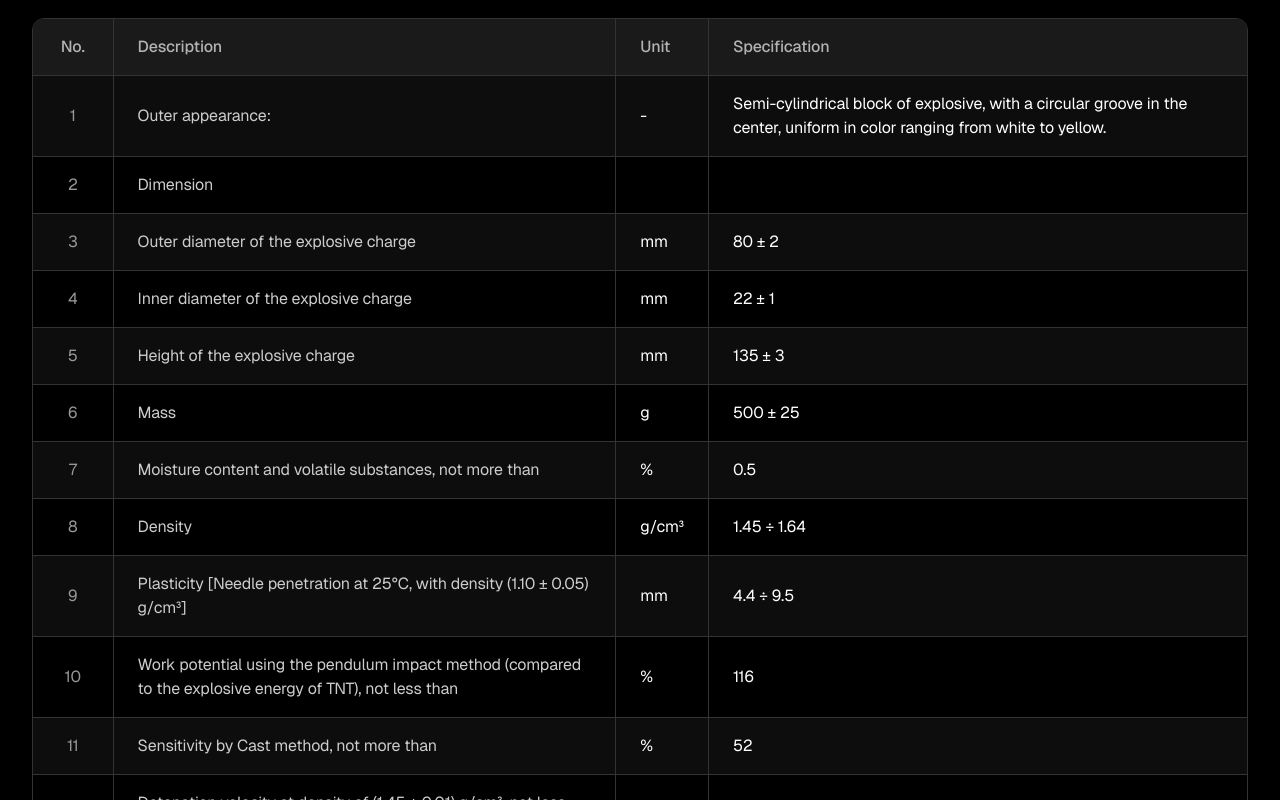
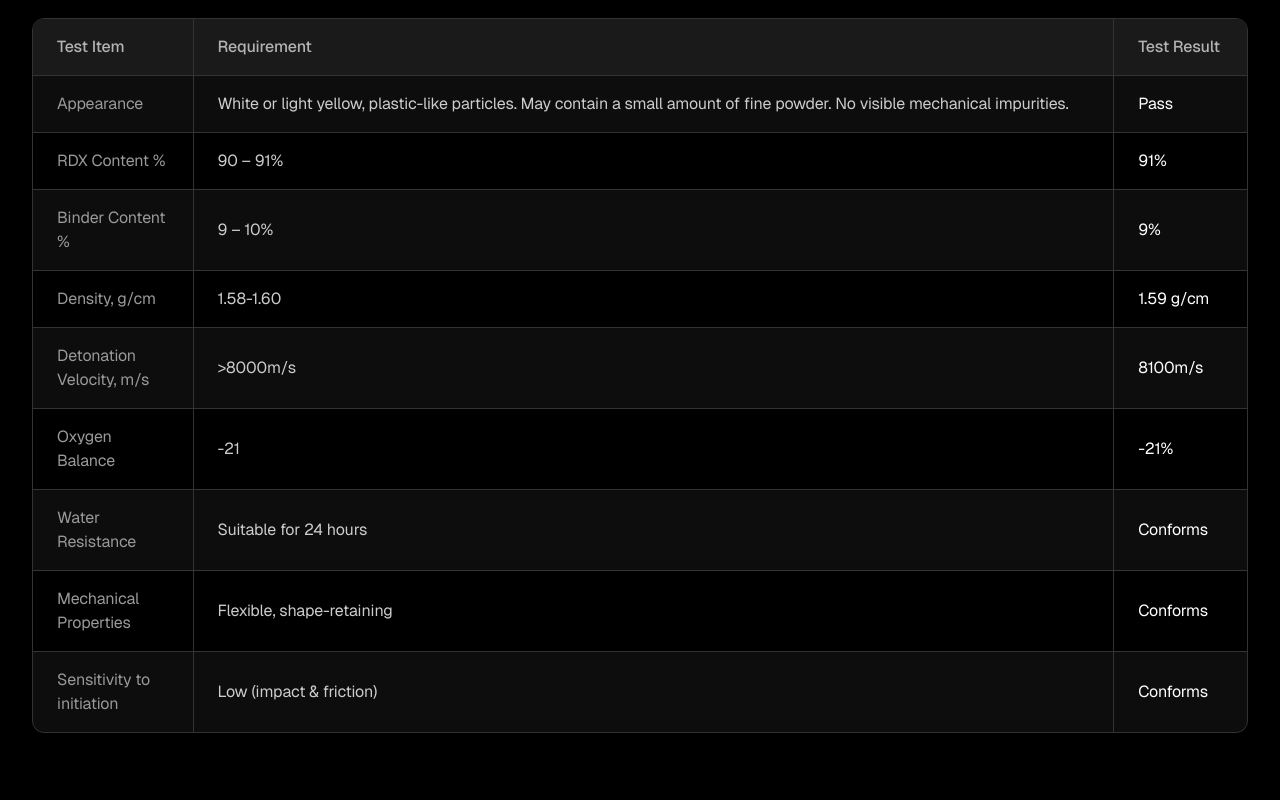
Before and after one commit to syedeasin/marshall-defence, a Next.js app: page /energetics in a window 1280 px wide. Shown: the part 2140-2940 px from the top of the page. Built offline with nearby package versions, Linux system fonts and the light colour scheme.

Commit message:
Update about section layout and c4-E table data

```diff
--- a/src/app/energetics/page.tsx
+++ b/src/app/energetics/page.tsx
@@ -18,6 +18,7 @@ interface DataTable {
 interface DataSheetSection {
     subtitle?: string;
     table: DataTable;
+    tableVariant?: "numbered" | "labeled";
 }
 
 interface DataSheet {
@@ -29,7 +30,7 @@ interface DataSheet {
 /* ═══════════════════════════════════════════════════════════════
    TABLE COMPONENT
    ═══════════════════════════════════════════════════════════════ */
-function TechTable({ headers, rows }: DataTable) {
+function TechTable({ headers, rows, variant = "numbered" }: DataTable & { variant?: "numbered" | "labeled" }) {
     return (
         <div className="border border-n8 rounded-xl overflow-hidden">
             <div className="overflow-x-auto">
@@ -40,7 +41,7 @@ function TechTable({ headers, rows }: DataTable) {
                             <th
                                 key={i}
                                 className={`py-4 px-6 text-p5 tracking-p font-medium text-n3 text-left ${
-                                    i === 0 ? "w-[80px] text-center" : ""
+                                    i === 0 ? (variant === "numbered" ? "w-[80px] text-center" : "w-[160px]") : ""
                                 } ${i < headers.length - 1 ? "border-r border-n8" : ""}`}
                             >
                                 {h}
@@ -77,7 +78,9 @@ function TechTable({ headers, rows }: DataTable) {
                                         key={ci}
                                         className={`py-4 px-6 text-p5 tracking-p font-normal ${
                                             ci === 0
-                                                ? "text-n4 text-center w-[80px]"
+                                                ? variant === "numbered"
+                                                    ? "text-n4 text-center w-[80px]"
+                                                    : "text-n4 text-left w-[160px]"
                                                 : ci === 1
                                                     ? "text-n2"
                                                     : "text-white"
@@ -127,7 +130,7 @@ function DataSheetBlock({ sheet }: { sheet: DataSheet }) {
                                 {section.subtitle}
                             </h3>
                         )}
-                        <TechTable headers={section.table.headers} rows={section.table.rows} />
+                        <TechTable headers={section.table.headers} rows={section.table.rows} variant={section.tableVariant ?? "numbered"} />
                     </div>
                 ))}
             </div>
@@ -174,23 +177,19 @@ const c4eSheet: DataSheet = {
     title: "C4-E Technical Data Sheet",
     sections: [
         {
+            tableVariant: "labeled",
             table: {
-                headers: ["No.", "Description", "Unit", "Specification"],
+                headers: ["Test Item", "Requirement", "Test Result"],
                 rows: [
-                    ["1", "Outer appearance:", "-", "Semi-cylindrical block of explosive, with a circular groove in the center, uniform in color ranging from white to yellow."],
-                    ["2", "Dimension", "", ""],
-                    ["3", "Outer diameter of the explosive charge", "mm", "80 ± 2"],
-                    ["4", "Inner diameter of the explosive charge", "mm", "22 ± 1"],
-                    ["5", "Height of the explosive charge", "mm", "135 ± 3"],
-                    ["6", "Mass", "g", "500 ± 25"],
-                    ["7", "Moisture content and volatile substances, not more than", "%", "0.5"],
-                    ["8", "Density", "g/cm³", "1.45 ÷ 1.64"],
-                    ["9", "Plasticity [Needle penetration at 25°C, with density (1.10 ± 0.05) g/cm³]", "mm", "4.4 ÷ 9.5"],
-                    ["10", "Work potential using the pendulum impact method (compared to the explosive energy of TNT), not less than", "%", "116"],
-                    ["11", "Sensitivity by Cast method, not more than", "%", "52"],
-                    ["13", "Detonation velocity at density of (1.45 ± 0.01) g/cm³, not less than", "m/s", "7100"],
-                    ["12", "Lead column compression strength [weight (25 ± 0.01) g, at a density of (1.45 ± 0.01) g/cm³], not less than", "mm", "20"],
-                    ["13", "Thermal stability at 100°C for 40 hours, not more than", "cm³/g", "1.0"],
+                    ["Appearance", "White or light yellow, plastic-like particles. May contain a small amount of fine powder. No visible mechanical impurities.", "Pass"],
+                    ["RDX Content %", "90 – 91%", "91%"],
+                    ["Binder Content %", "9 – 10%", "9%"],
+                    ["Density, g/cm", "1.58-1.60", "1.59 g/cm"],
+                    ["Detonation Velocity, m/s", ">8000m/s", "8100m/s"],
+                    ["Oxygen Balance", "-21", "-21%"],
+                    ["Water Resistance", "Suitable for 24 hours", "Conforms"],
+                    ["Mechanical Properties", "Flexible, shape-retaining", "Conforms"],
+                    ["Sensitivity to initiation", "Low (impact & friction)", "Conforms"],
                 ],
             },
         },
--- a/src/app/layout.tsx
+++ b/src/app/layout.tsx
@@ -19,15 +19,15 @@ const GeistSans = localFont({
 export const metadata: Metadata = {
   metadataBase: new URL("https://marshall-defense.com"),
   title: {
-    default: "Marshall Defense | Global B2B Defense Equipment Supplier",
+    default: "Marshall Defense | Global Defense Equipment Supplier",
     template: "%s | Marshall Defense",
   },
   description:
-    "Marshall Defense is a trusted B2B supplier of firearms, ammunition, defense apparel, and tactical equipment for military, law enforcement, and government agencies worldwide.",
+    "Marshall Defense is a trusted supplier of firearms, ammunition, defense apparel, and tactical equipment for military, law enforcement, and government agencies worldwide.",
   keywords: [
     "defense supplier",
     "military equipment",
-    "B2B defense",
+    "defense",
     "firearms supplier",
     "tactical equipment",
     "ITAR compliant",
@@ -37,16 +37,16 @@ export const metadata: Metadata = {
   openGraph: {
     type: "website",
     siteName: "Marshall Defense",
-    title: "Marshall Defense | Global B2B Defense Equipment Supplier",
+    title: "Marshall Defense | Global Defense Equipment Supplier",
     description:
-      "Trusted B2B supplier of firearms, ammunition, and tactical equipment for military, law enforcement, and government agencies worldwide.",
+      "Trusted supplier of firearms, ammunition, and tactical equipment for military, law enforcement, and government agencies worldwide.",
     images: [{ url: "/images/hero-bg.webp", width: 1200, height: 630, alt: "Marshall Defense" }],
   },
   twitter: {
     card: "summary_large_image",
-    title: "Marshall Defense | Global B2B Defense Equipment Supplier",
+    title: "Marshall Defense | Global Defense Equipment Supplier",
     description:
-      "Trusted B2B supplier of firearms, ammunition, and tactical equipment for military and law enforcement.",
+      "Trusted supplier of firearms, ammunition, and tactical equipment for military and law enforcement.",
     images: ["/images/hero-bg.webp"],
   },
   robots: { index: true, follow: true },
--- a/src/app/page.tsx
+++ b/src/app/page.tsx
@@ -50,34 +50,27 @@ export default function HomePage() {
         <div className="max-w-7xl mx-auto w-full">
 
           {/* Row 1: 40/60 split */}
-          <div className="grid grid-cols-1 lg:grid-cols-[2fr_3fr] gap-12 lg:gap-20 mb-20">
-
-            {/* Left col (40%) — label + seal */}
-            <div className="flex flex-row items-start justify-between lg:flex-col lg:h-full">
+          <div className="grid grid-cols-1 lg:grid-cols-2 gap-12 lg:gap-20 mb-20">
+            {/* Left col (40%) — label + heading */}
+            <div className="flex flex-col gap-4">
               <div className="inline-flex items-center gap-1">
                 <span className="text-n5 text-[13px] font-medium tracking-[0.12em]">[</span>
                 <span className="text-n4 text-[13px] font-semibold tracking-[0.18em] uppercase">About Us</span>
                 <span className="text-n5 text-[13px] font-medium tracking-[0.12em]">]</span>
               </div>
-              <div className="w-[112px] h-[112px] lg:w-[160px] lg:h-[160px] relative flex-shrink-0">
-                <Image
-                  src="/images/clean-seal.png"
-                  alt="Marshall Defense seal"
-                  fill
-                  sizes="(max-width: 1024px) 72px, 160px"
-                  className="object-contain"
-                />
-              </div>
+              <AnimatedHeading as="h2" className="text-h4 md:text-h3 tracking-h3 font-bold text-white">
+                Marshall Defense is a military and sporting goods supplier
+              </AnimatedHeading>
             </div>
 
             {/* Right col (60%) — text + link */}
-            <div className="flex flex-col justify-center">
-              <p className="text-p2 md:text-p1 tracking-p font-medium text-white mb-10">
-                {aboutText}
+            <div className="flex flex-col justify-center gap-6">
+              <p className="text-p4 md:text-p3 tracking-p font-normal text-n2">
+                Trusted to meet mission-critical requirements, we deliver superior products and understand your needs — providing the highest standard of service to every client we serve.
               </p>
               <Link
-                href="/about"
-                className="text-btn2 tracking-btn2 inline-flex items-center text-primary font-semibold uppercase border-b border-primary pb-0.5 self-start hover:opacity-70 transition-opacity duration-200"
+                  href="/about"
+                  className="text-btn2 tracking-btn2 inline-flex items-center text-primary font-semibold uppercase border-b border-primary pb-0.5 self-start hover:opacity-70 transition-opacity duration-200"
               >
                 Learn More
               </Link>
```
